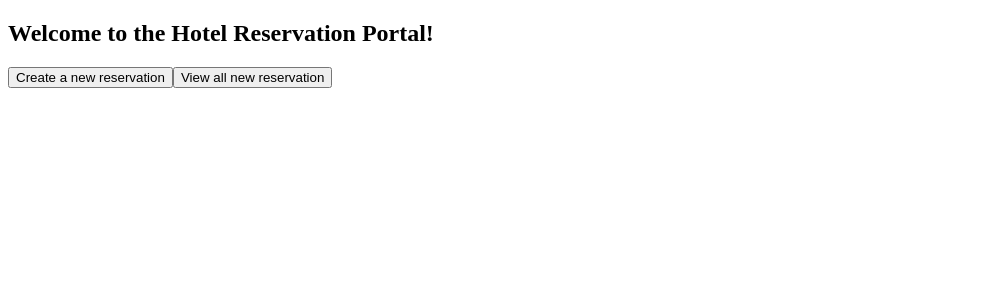
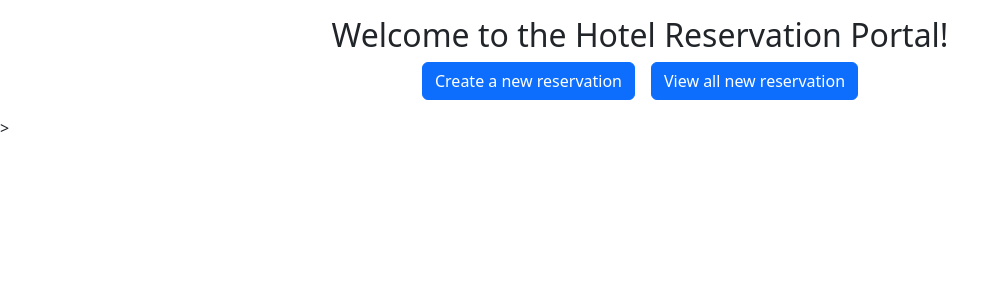
Before and after one commit to alphatee/angular-course-hotel-reservation-app, an Angular app in the folder hotel-app/: page / in a window 1280 px wide. Shown: the top 300 px of the page, without its empty margins (0-1007 px from the left). Built offline with nearby package versions, Linux system fonts and the light colour scheme.

Commit message:
style home component

```diff
--- a/hotel-app/src/app/app.component.html
+++ b/hotel-app/src/app/app.component.html
@@ -1 +1,3 @@
-<router-outlet></router-outlet>
+<div class="container">
+    <router-outlet></router-outlet>
+</div>>
--- a/hotel-app/src/app/home/home.component.html
+++ b/hotel-app/src/app/home/home.component.html
@@ -1,5 +1,5 @@
-<div>
+<div class="text-center my-3">
     <h2>Welcome to the Hotel Reservation Portal!</h2>
-    <button [routerLink]="['/new']">Create a new reservation</button>
-    <button [routerLink]="['/list']">View all new reservation</button>
+    <button class="btn btn-primary mx-2" [routerLink]="['/new']">Create a new reservation</button>
+    <button class="btn btn-primary mx-2" [routerLink]="['/list']">View all new reservation</button>
 </div>
--- a/hotel-app/src/styles.css
+++ b/hotel-app/src/styles.css
@@ -1 +1,2 @@
 /* You can add global styles to this file, and also import other style files */
+@import "~bootstrap/dist/css/bootstrap.min.css"
```
